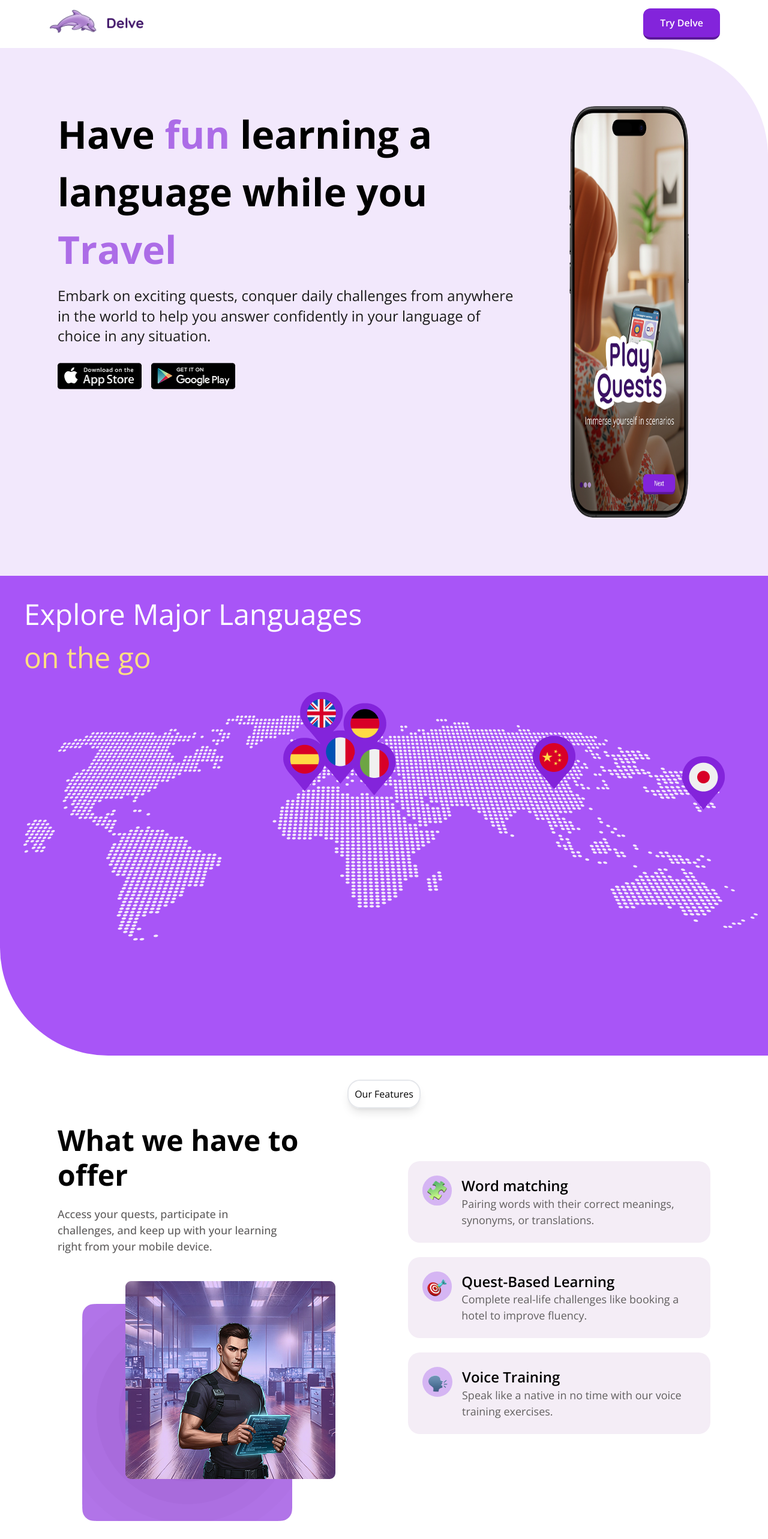
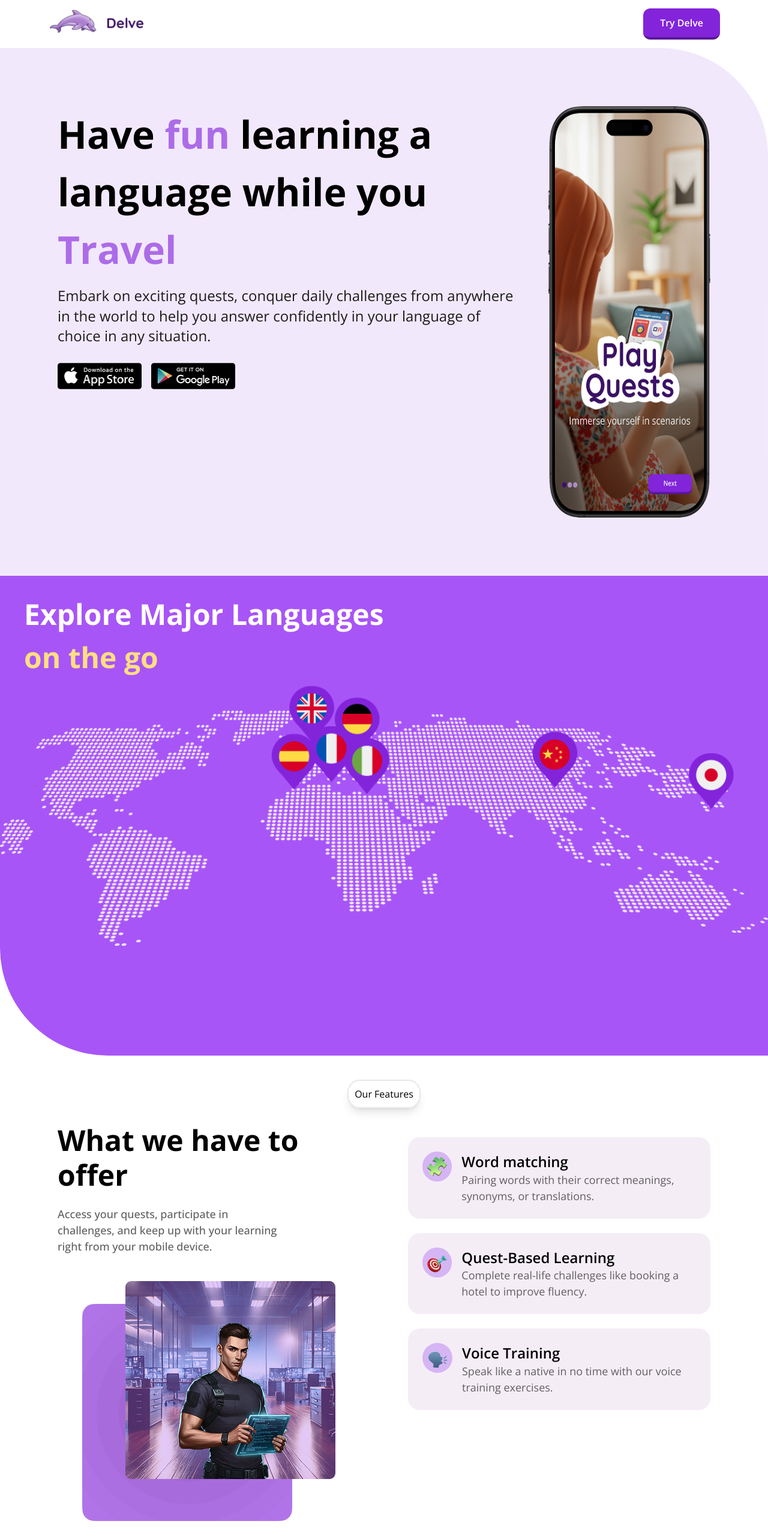
Before and after one commit to Torettosaviour17/delve-vue, a Vue app: page / in a window 1280 px wide. Shown: the top 2566 px of the page at 60% size. Built offline with nearby package versions, Linux system fonts and the light colour scheme.

Commit message:
i just finshed the first feature section responsiveness

```diff
--- a/src/components/homecomponents/Herosection.vue
+++ b/src/components/homecomponents/Herosection.vue
@@ -3,7 +3,9 @@
     class="bg-[#8324DB] bg-opacity-10 w-full h-auto md:h-[110vh] flex flex-col-reverse md:flex-row md:justify-between px-6 sm:px-14 py-10 md:p-24 rounded-tr-[100px] sm:rounded-tr-[180px]"
   >
     <div class="w-full md:w-[70%] text-center md:text-left">
-      <h1 class="font-bold text-[36px] sm:text-[48px] md:text-[64px] pb-3">
+      <h1
+        class="font-bold text-[36px] sm:text-[48px] md:text-[42px] lg:text-[64px] pb-3"
+      >
         Have
         <span
           class="text-[#AC6CE7] leading-[120%] sm:leading-[80px] tracking-normal"
@@ -35,11 +37,7 @@
       </div>
     </div>
     <div class="w-full md:w-[25%] flex justify-center">
-      <img
-        :src="heroimg"
-        alt="Hero Image"
-        class="w-[200px] max-w-[350px] md:max-w-none h-auto"
-      />
+      <img :src="heroimg" alt="Hero Image" class="w-[200px] md:w-auto h-auto" />
     </div>
   </div>
 </template>
--- a/src/components/homecomponents/MajorLanguages.vue
+++ b/src/components/homecomponents/MajorLanguages.vue
@@ -1,13 +1,15 @@
 <template>
   <div
-    class="w-full h-screen bg-purple-500 bg-fit bg-no-repeat  pt-7 p-10 bg-[70%] rounded-bl-[180px]"
+    class="w-full h-[400px] sm:h-[500px] md:h-screen bg-purple-500 bg-contain bg-no-repeat bg-center sm:bg-[70%] md:bg-[50%] lg:bg-[40%] xl:bg-[30%] pt-7 p-10 rounded-bl-[180px]"
     :style="{ backgroundImage: `url(${mapbase})` }"
   >
-    <h1 class="text-white text-bold text-[48px]">Explore Major Languages <div class="text-[#FFDF81]">on the go</div></h1>
+    <h1 class="text-white font-bold text-[32px] sm:text-[40px] md:text-[48px]">
+      Explore Major Languages
+      <div class="text-[#FFDF81]">on the go</div>
+    </h1>
   </div>
 </template>
 
 <script setup>
-import mapbase from '/mapbase.png'; // Make sure the image is inside 'src/assets'
-
+import mapbase from "/mapbase.png"; // Ensure the image is in 'src/assets'
 </script>
--- a/src/components/homecomponents/OurFeature.vue
+++ b/src/components/homecomponents/OurFeature.vue
@@ -1,5 +1,5 @@
 <template>
-  <div class="w-full h-[110vh] pt-10 pr-24 pb-10 pl-24">
+  <div class="w-full md:h-[110vh] pt-10 p-10 md:pr-24 md:pb-10 md:pl-24">
     <div class="flex items-center justify-center">
       <h1
         class="font-normal text-[16px] leading-[24px] text-center p-[10px] mb-6 border-[2px] rounded-[21px] shadow-lg"
@@ -7,21 +7,26 @@
         Our Features
       </h1>
     </div>
-    <div class="flex w-full space-x-20">
-      <div class="w-[50%] space-y-6">
+    <div
+      class="flex flex-col-reverse md:flex-row w-full space-y-6 md:space-x-20 justify-between"
+    >
+      <div class="w-full md:w-[50%] space-y-6 text-center md:text-left">
         <h1 class="font-bold text-[48px] leading-[120%]">
           What we have to offer
         </h1>
-        <p class="font-medium text-[18px] leading-[150%] pr-32 text-[#615F5F]">
+        <p
+          class="font-medium text-[18px] leading-[150%] md:pr-32 text-[#615F5F]"
+        >
           Access your quests, participate in challenges, and keep up with your
           learning right from your mobile device.
         </p>
 
-        <div class="w-full flex items-end justify-center p-5">
+        <div class="w-full flex items-center justify-center p-5">
           <img :src="featureimg" alt="featureimg" />
         </div>
       </div>
-      <div class="pb-16 w-[50%] space-y-6 mt-16">
+      <div class="pb-16 w-full md:w-[50%] space-y-6 mt-16">
+        <!-- Word Matching Section -->
         <div
           class="bg-[#F4EDF6] rounded-[19.84px] p-6 flex items-start space-x-4"
         >
@@ -41,6 +46,7 @@
           </div>
         </div>
 
+        <!-- Quest-Based Learning Section -->
         <div
           class="bg-[#F4EDF6] rounded-[19.84px] p-6 flex items-start space-x-4"
         >
@@ -60,6 +66,7 @@
           </div>
         </div>
 
+        <!-- Voice Training Section -->
         <div
           class="bg-[#F4EDF6] rounded-[19.84px] p-6 flex items-start space-x-4"
         >
```
